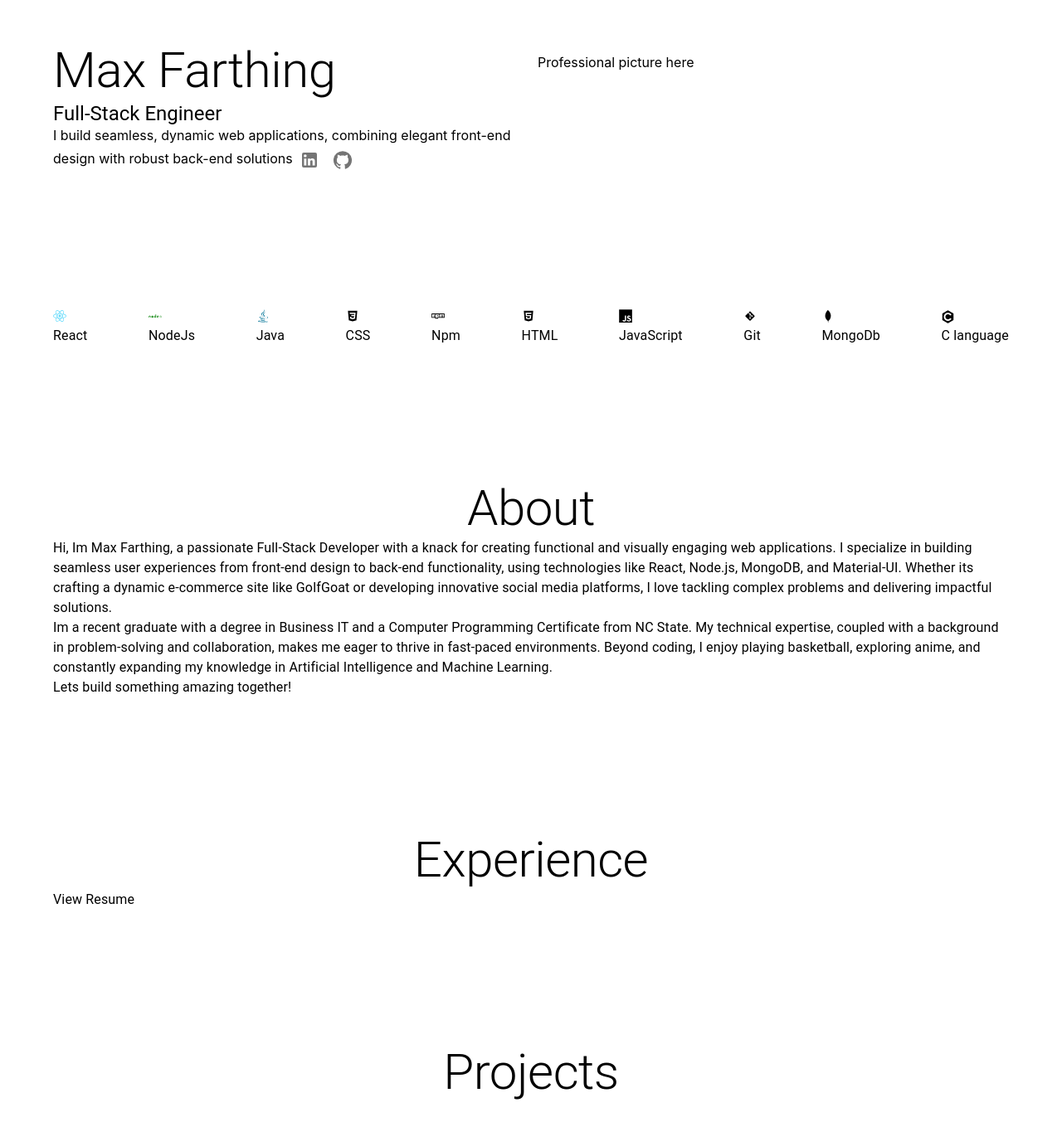
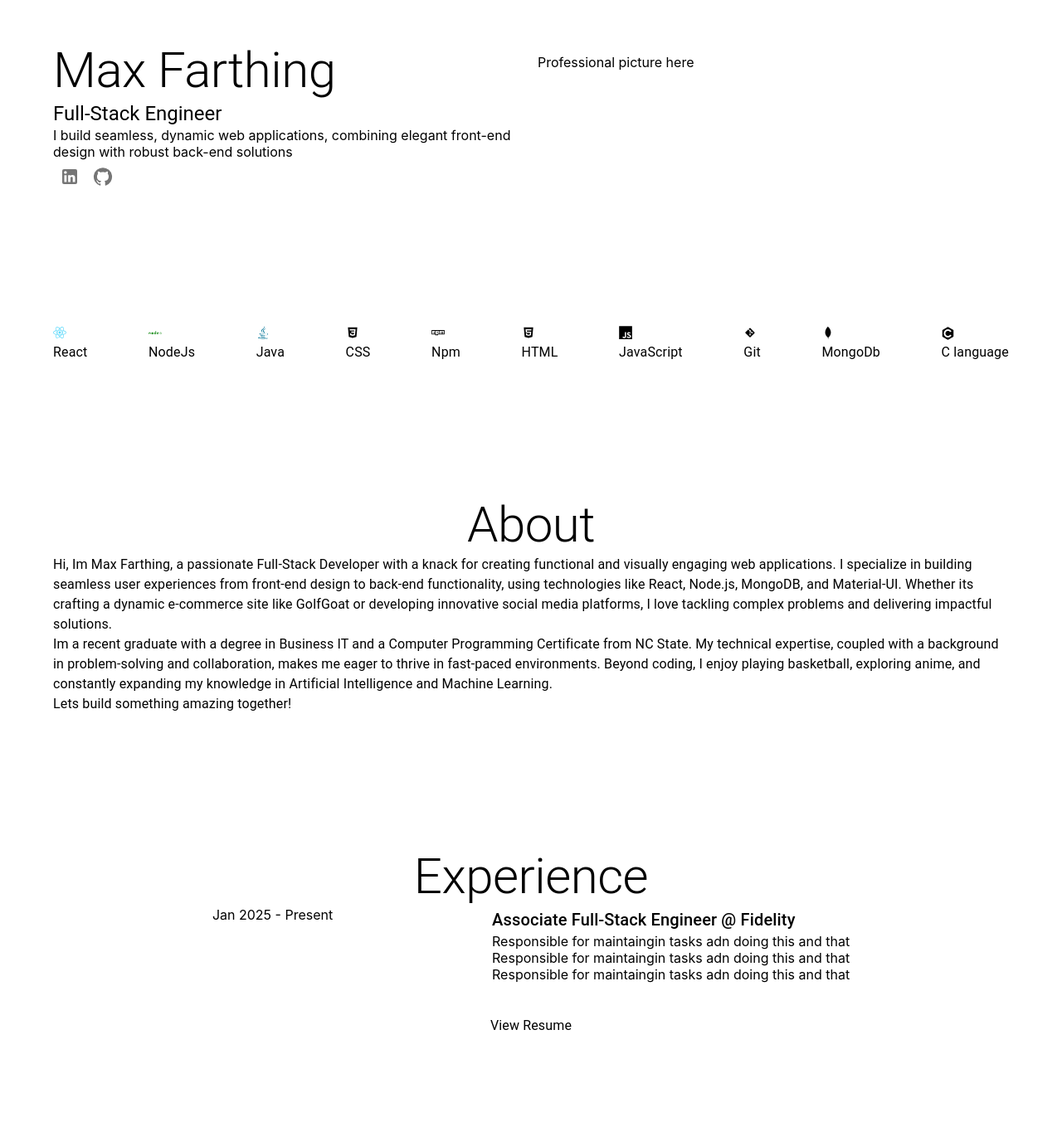
Before and after one commit to Max-Farthing/portfolio, a React (Vite) app in the folder src/: page / in a window 1280 px wide. Shown: the part 111-1470 px from the top of the page at 83% size. Before the commit the page ends 1448 px from the top, so only its background shows below. Built offline with nearby package versions, Linux system fonts and the light colour scheme.

Commit message:
working on section specifics

```diff
--- a/src/src/components/Experience.jsx
+++ b/src/src/components/Experience.jsx
@@ -1,11 +1,22 @@
-import { Typography } from '@mui/material'
+import { Box, Grid2, Typography } from '@mui/material'
 import React from 'react'
 
 export default function Experience() {
     return (
-        <>
-            <Typography variant='h2' sx={{ justifySelf: 'center'}}>Experience</Typography>
-            <Typography>View Resume</Typography>
-        </>
+        <Box>
+            <Typography variant='h2' sx={{ justifySelf: 'center' }}>Experience</Typography>
+            <Box sx={{ display: 'flex', justifyContent: 'space-evenly'}}>
+                <Box>
+                    <Typography variant='p'>Jan 2025 - Present</Typography>
+                </Box>
+                <Box sx={{ display: 'flex', flexDirection: 'column'}}>
+                    <Typography variant='h6'>Associate Full-Stack Engineer @ Fidelity</Typography>
+                    <Typography variant='p'>Responsible for maintaingin tasks adn doing this and that</Typography>
+                    <Typography variant='p'>Responsible for maintaingin tasks adn doing this and that</Typography>
+                    <Typography variant='p'>Responsible for maintaingin tasks adn doing this and that</Typography>
+                </Box>
+            </Box>
+            <Typography sx={{ justifySelf: 'center', mt: 5}}>View Resume</Typography>
+        </Box>
     )
 }
--- a/src/src/components/Intro.jsx
+++ b/src/src/components/Intro.jsx
@@ -2,7 +2,6 @@
 import React from 'react'
 import LinkedInIcon from '@mui/icons-material/LinkedIn'
 import GitHubIcon from '@mui/icons-material/GitHub'
-
 
 export default function Intro() {
   return (
@@ -11,12 +10,18 @@
         <Typography variant='h2'>Max Farthing</Typography>
         <Typography variant='h5'>Full-Stack Engineer</Typography>
         <Typography variant='p'>I build seamless, dynamic web applications, combining elegant front-end design with robust back-end solutions</Typography>
-        <IconButton LinkComponent="a" href='https://www.linkedin.com/in/maximus-farthing/' target="_blank">
-          <LinkedInIcon />
-        </IconButton>
-        <IconButton LinkComponent="a" href='https://github.com/Max-Farthing' target="_blank">
-          <GitHubIcon />
-        </IconButton>
+        <Box>
+          <IconButton LinkComponent="a" href='https://www.linkedin.com/in/maximus-farthing/' target="_blank"
+            sx={{ ':hover': { color: 'black' } }}
+          >
+            <LinkedInIcon />
+          </IconButton>
+          <IconButton LinkComponent="a" href='https://github.com/Max-Farthing' target="_blank"
+            sx={{ ':hover': { color: 'black' } }}
+          >
+            <GitHubIcon />
+          </IconButton>
+        </Box>
       </Grid2>
       <Grid2 item size={6}>
         <p>Professional picture here</p>
```
